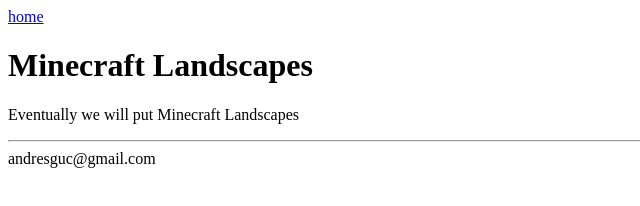
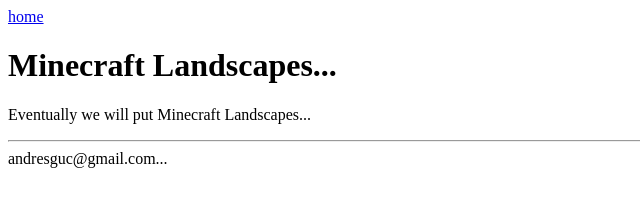
Before and after one commit to andresguc1/mineScapeland, a plain HTML site: page index.html in a window 1280 px wide. Shown: the full height of the page, 0-640 px from the left. Drawn offline with Linux system fonts and the light colour scheme.

Commit message:
review error

```diff
--- a/index.html
+++ b/index.html
@@ -7,8 +7,8 @@
 </head>
 <body>
     <nav><a href="./index.html">home</a></nav>
-    <h1>Minecraft Landscapes</h1>
-    <p>Eventually we will put Minecraft Landscapes</p>
-    <footer><hr>andresguc@gmail.com</footer>
+    <h1>Minecraft Landscapes...</h1>
+    <p>Eventually we will put Minecraft Landscapes...</p>
+    <footer><hr>andresguc@gmail.com...</footer>
 </body>
 </html>
```
